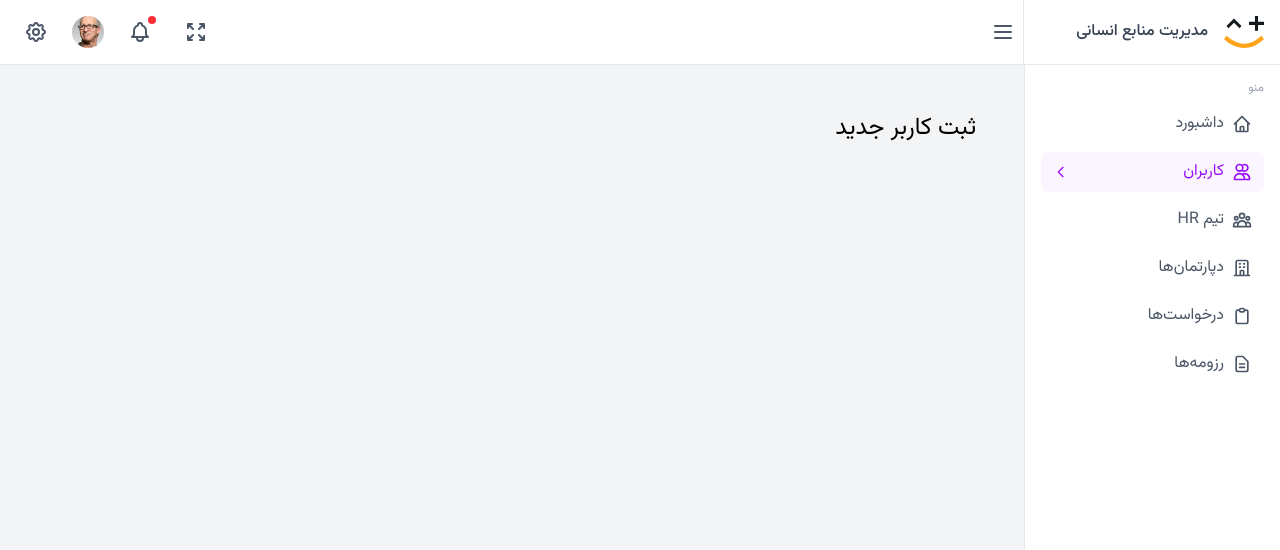
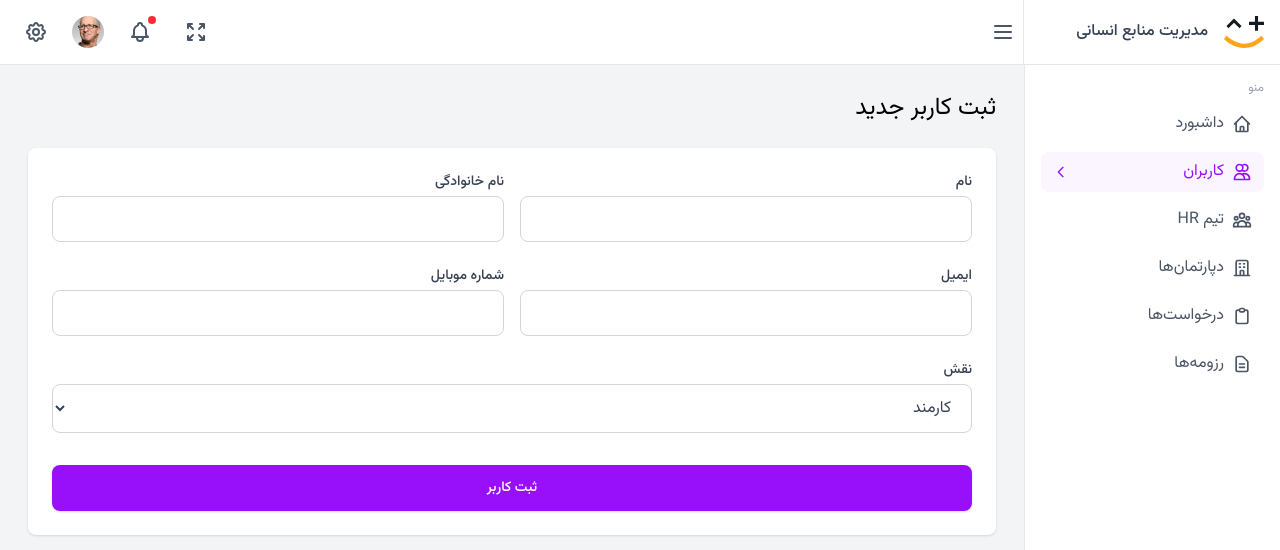
Before and after one commit to espitman/jbm-hr-admin, a Nuxt app: page /users/register in a window 1280 px wide. Shown: the top 550 px of the page. Built offline with nearby package versions, Linux system fonts and the light colour scheme.

Commit message:
feat: improve user registration form layout and add LTR for email input

```diff
--- a/pages/users/register.vue
+++ b/pages/users/register.vue
@@ -1,14 +1,141 @@
 <template>
-  <div class="p-6">
+  <div class="p-1">
     <h1 class="text-2xl font-regular mb-6">ثبت کاربر جدید</h1>
-    <div class="bg-white rounded-lg shadow">
-      <!-- Content will be added later -->
+    <div class="bg-white rounded-lg shadow p-6">
+      <form
+        class="space-y-6"
+        @submit.prevent="handleSubmit"
+      >
+        <!-- First Row: First Name and Last Name -->
+        <div class="grid grid-cols-1 md:grid-cols-2 gap-4">
+          <!-- First Name -->
+          <div>
+            <label for="first_name" class="block text-sm font-medium text-gray-700 mb-1">نام</label>
+            <input
+              id="first_name"
+              v-model="form.first_name"
+              type="text"
+              class="block w-full px-4 py-2.5 text-gray-700 bg-white border border-gray-300 rounded-lg focus:outline-none focus:ring-2 focus:ring-purple-500 focus:border-transparent transition-colors"
+              required
+            >
+          </div>
+
+          <!-- Last Name -->
+          <div>
+            <label for="last_name" class="block text-sm font-medium text-gray-700 mb-1">نام خانوادگی</label>
+            <input
+              id="last_name"
+              v-model="form.last_name"
+              type="text"
+              class="block w-full px-4 py-2.5 text-gray-700 bg-white border border-gray-300 rounded-lg focus:outline-none focus:ring-2 focus:ring-purple-500 focus:border-transparent transition-colors"
+              required
+            >
+          </div>
+        </div>
+
+        <!-- Second Row: Email and Phone -->
+        <div class="grid grid-cols-1 md:grid-cols-2 gap-4">
+          <!-- Email -->
+          <div>
+            <label for="email" class="block text-sm font-medium text-gray-700 mb-1">ایمیل</label>
+            <input
+              id="email"
+              v-model="form.email"
+              type="email"
+              dir="ltr"
+              class="block w-full px-4 py-2.5 text-gray-700 bg-white border border-gray-300 rounded-lg focus:outline-none focus:ring-2 focus:ring-purple-500 focus:border-transparent transition-colors"
+              required
+            >
+          </div>
+
+          <!-- Phone -->
+          <div>
+            <label for="phone" class="block text-sm font-medium text-gray-700 mb-1">شماره موبایل</label>
+            <input
+              id="phone"
+              v-model="form.phone"
+              type="tel"
+              class="block w-full px-4 py-2.5 text-gray-700 bg-white border border-gray-300 rounded-lg focus:outline-none focus:ring-2 focus:ring-purple-500 focus:border-transparent transition-colors"
+              required
+            >
+          </div>
+        </div>
+
+        <!-- Role -->
+        <div>
+          <label for="role" class="block text-sm font-medium text-gray-700 mb-1">نقش</label>
+          <select
+            id="role"
+            v-model="form.role"
+            class="block w-full px-4 py-2.5 text-gray-700 bg-white border border-gray-300 rounded-lg focus:outline-none focus:ring-2 focus:ring-purple-500 focus:border-transparent transition-colors"
+            required
+          >
+            <option value="admin">مدیر</option>
+            <option value="employee">کارمند</option>
+          </select>
+        </div>
+
+        <!-- Submit Button -->
+        <div class="pt-2">
+          <button
+            type="submit"
+            class="w-full flex justify-center py-3 px-4 border border-transparent rounded-lg shadow-sm text-sm font-medium text-white bg-purple-600 hover:bg-purple-700 focus:outline-none focus:ring-2 focus:ring-offset-2 focus:ring-purple-500 transition-colors"
+            :disabled="loading"
+          >
+            <span v-if="loading" class="animate-spin rounded-full h-5 w-5 border-b-2 border-white" />
+            <span v-else>ثبت کاربر</span>
+          </button>
+        </div>
+
+        <!-- Error Message -->
+        <div v-if="error" class="text-red-600 text-sm text-center bg-red-50 py-2 px-4 rounded-lg">
+          {{ error }}
+        </div>
+      </form>
     </div>
   </div>
 </template>
 
 <script setup>
-// Page logic will be added later
+import { ref } from 'vue'
+
+const { $api } = useNuxtApp()
+
+const form = ref({
+  email: '',
+  phone: '',
+  role: 'employee',
+  first_name: '',
+  last_name: ''
+})
+
+const loading = ref(false)
+const error = ref(null)
+
+const handleSubmit = async () => {
+  try {
+    loading.value = true
+    error.value = null
+
+    await $api.post('/api/v1/admin/users/register', form.value)
+
+    // Reset form
+    form.value = {
+      email: '',
+      phone: '',
+      role: 'employee',
+      first_name: '',
+      last_name: ''
+    }
+
+    // Show success message or redirect
+    alert('کاربر با موفقیت ثبت شد')
+  } catch (err) {
+    error.value = err.message || 'خطا در ثبت کاربر'
+  } finally {
+    loading.value = false
+  }
+}
 </script>
 
 <style>
```
